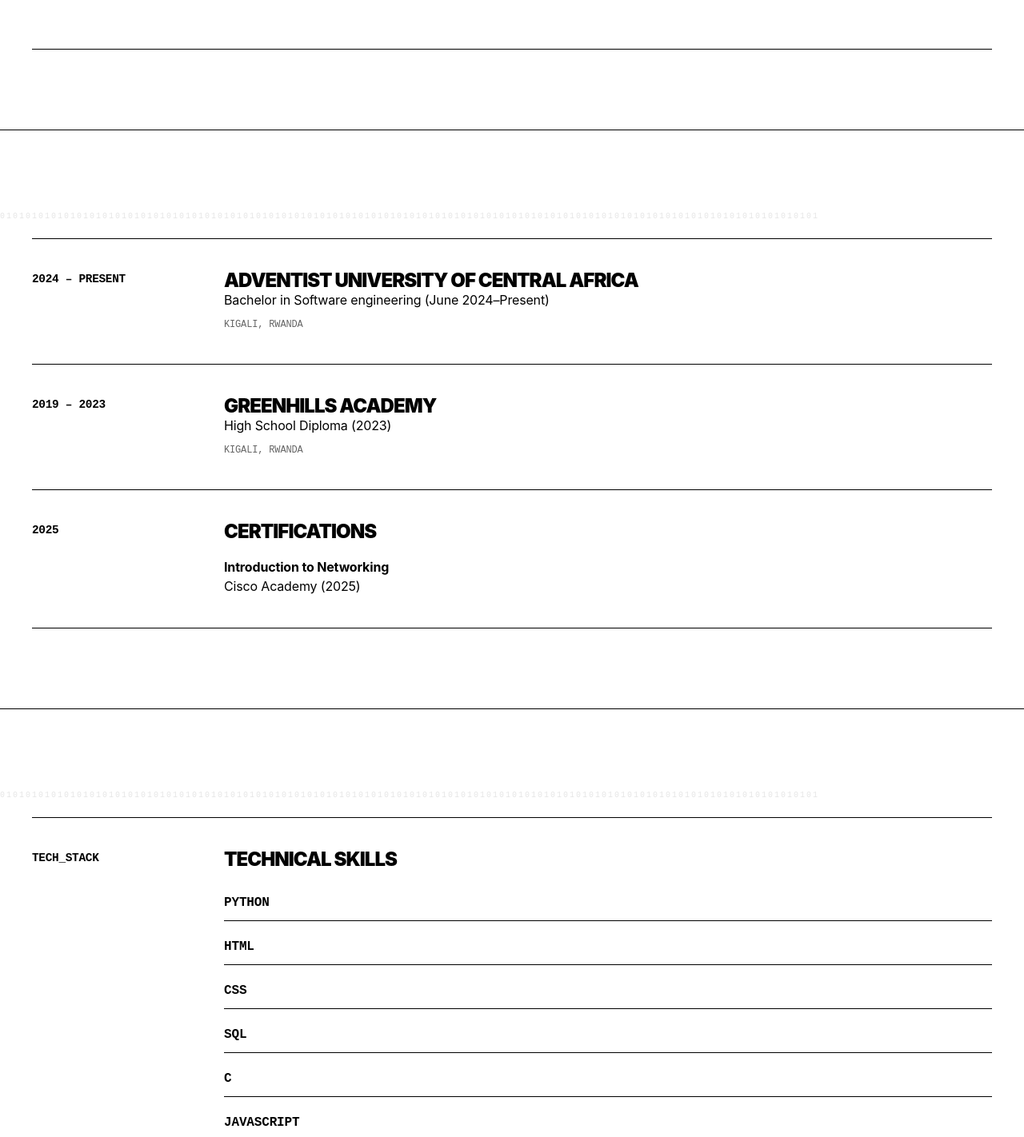
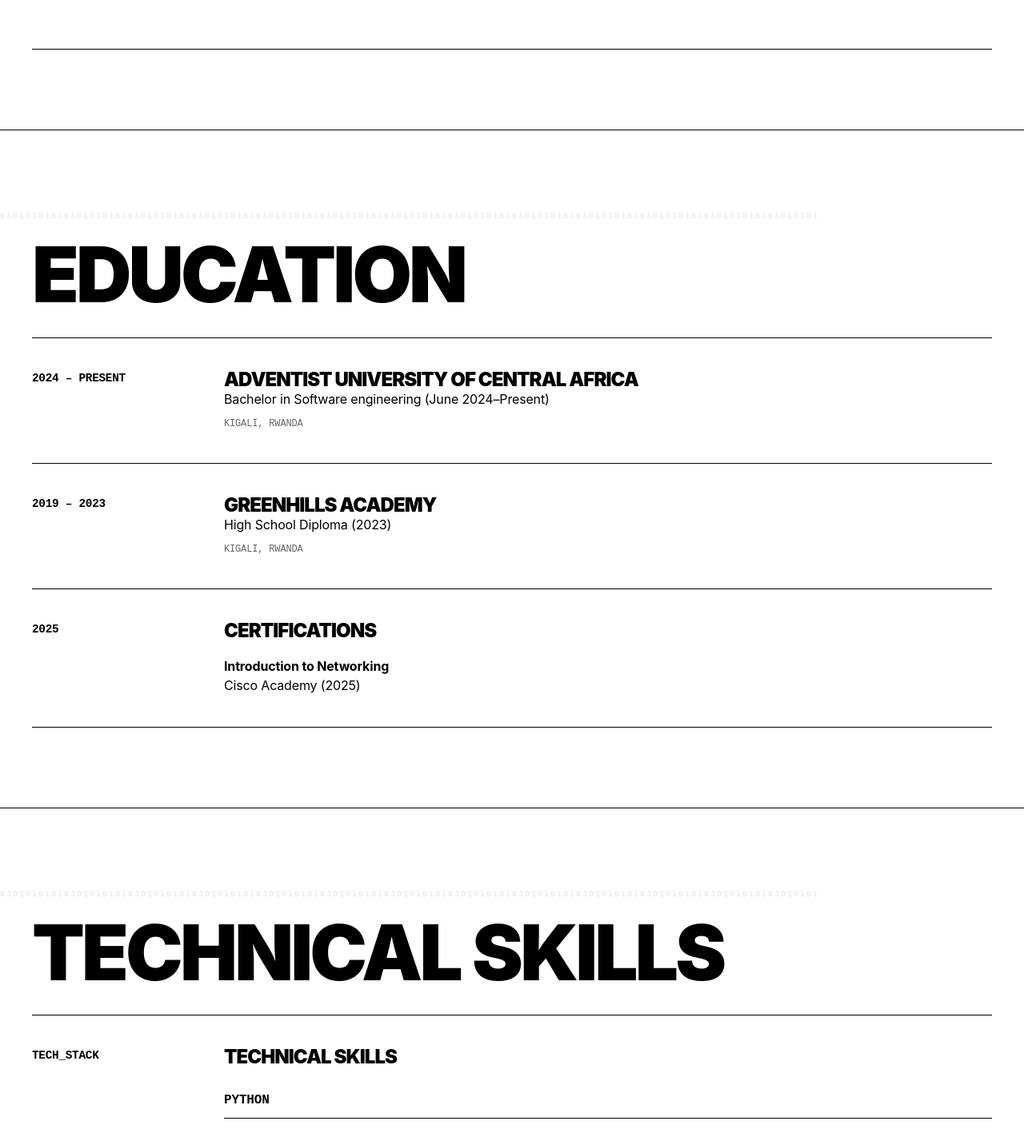
Before and after one commit to ivo-n-g/my-portfolio, a React (Vite) app: page / in a window 1280 px wide. Shown: the part 2689-4111 px from the top of the page at 80% size. Built offline with nearby package versions, Linux system fonts and the light colour scheme; no server answers.

Commit message:
Restore missing h2 headings for Skills and Education sections

```diff
--- a/src/components/Education.tsx
+++ b/src/components/Education.tsx
@@ -7,6 +7,7 @@ const Education: React.FC = () => {
   return (
     <section id="education" className="education">
       <div className="section-container">
+        <h2>{t('education.title')}</h2>
         <div className="experience-list">
           <div className="experience-item">
             <span className="exp-period">2024 &ndash; PRESENT</span>
--- a/src/components/Skills.tsx
+++ b/src/components/Skills.tsx
@@ -9,6 +9,7 @@ const Skills: React.FC = () => {
   return (
     <section id="skills" className="skills">
       <div className="section-container">
+        <h2>{t('skills.technical')}</h2>
         <div className="experience-list">
           <div className="experience-item">
             <span className="exp-period">TECH_STACK</span>
```
